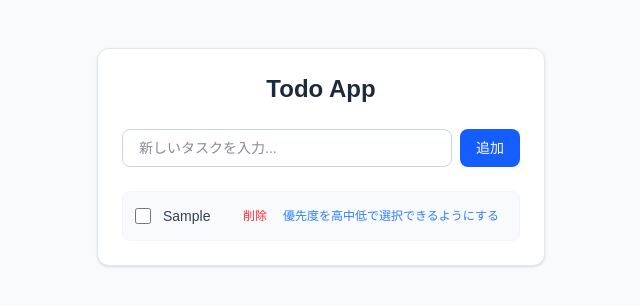
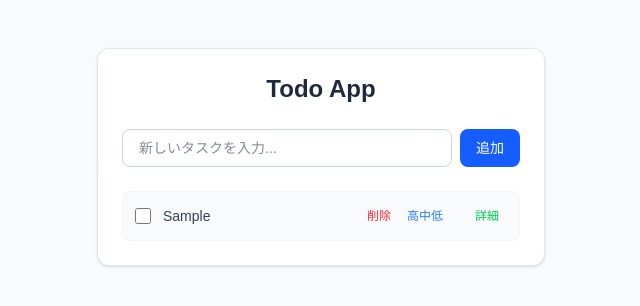
Before and after one commit to yuina368/TodoType, a Next.js app: page / in a window 1280 px wide. Both pictures are taken after typing "Sample" into the empty fields and a click on the button "追加". Shown: the top 306 px of the page, without its empty margins (319-959 px from the left). Built offline with nearby package versions, Linux system fonts and the light colour scheme.

Commit message:
feat: update page.tsx to todo app

```diff
--- a/app/page.tsx
+++ b/app/page.tsx
@@ -124,7 +124,20 @@ export default function Home() {
                   削除
                 </button>
                 <button className="text-xs text-blue-500 hover:text-blue-700 font-medium px-2 py-1 rounded transition-colors">
-                  優先度を高中低で選択できるようにする
+                  <>
+                  高
+                  </>
+                  <>
+                  中
+                  </>
+                  <>
+                  低
+                  </>
+                </button>
+                <button className="text-xs text-yellow-500 hover:text-yellow-700 font-medium px-2 py-1 rounded transition-colors">
+                </button>
+                <button className="text-xs text-green-500 hover:text-green-700 font-medium px-2 py-1 rounded transition-colors">
+                  詳細
                 </button>
               </li>
             ))
```
